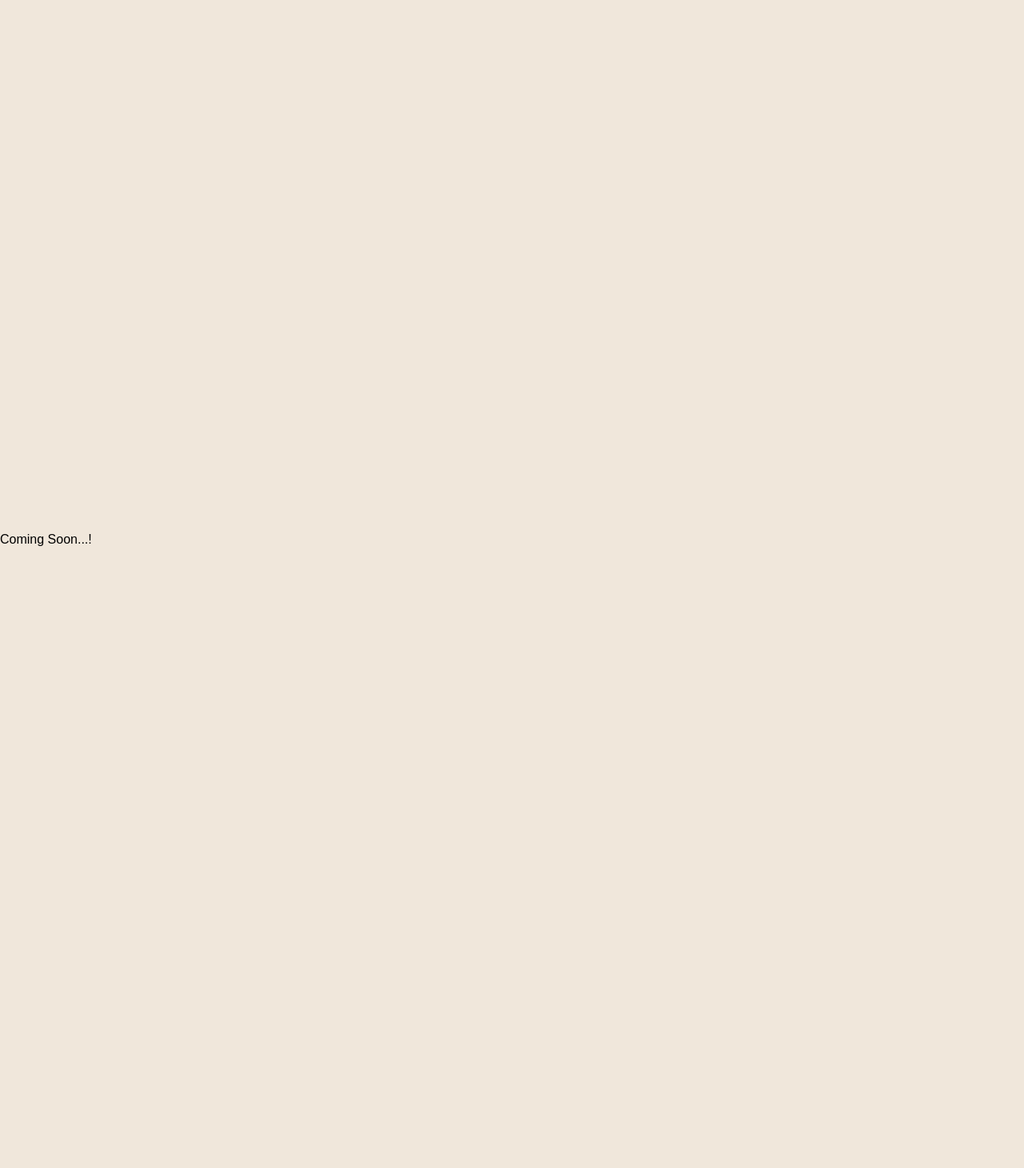
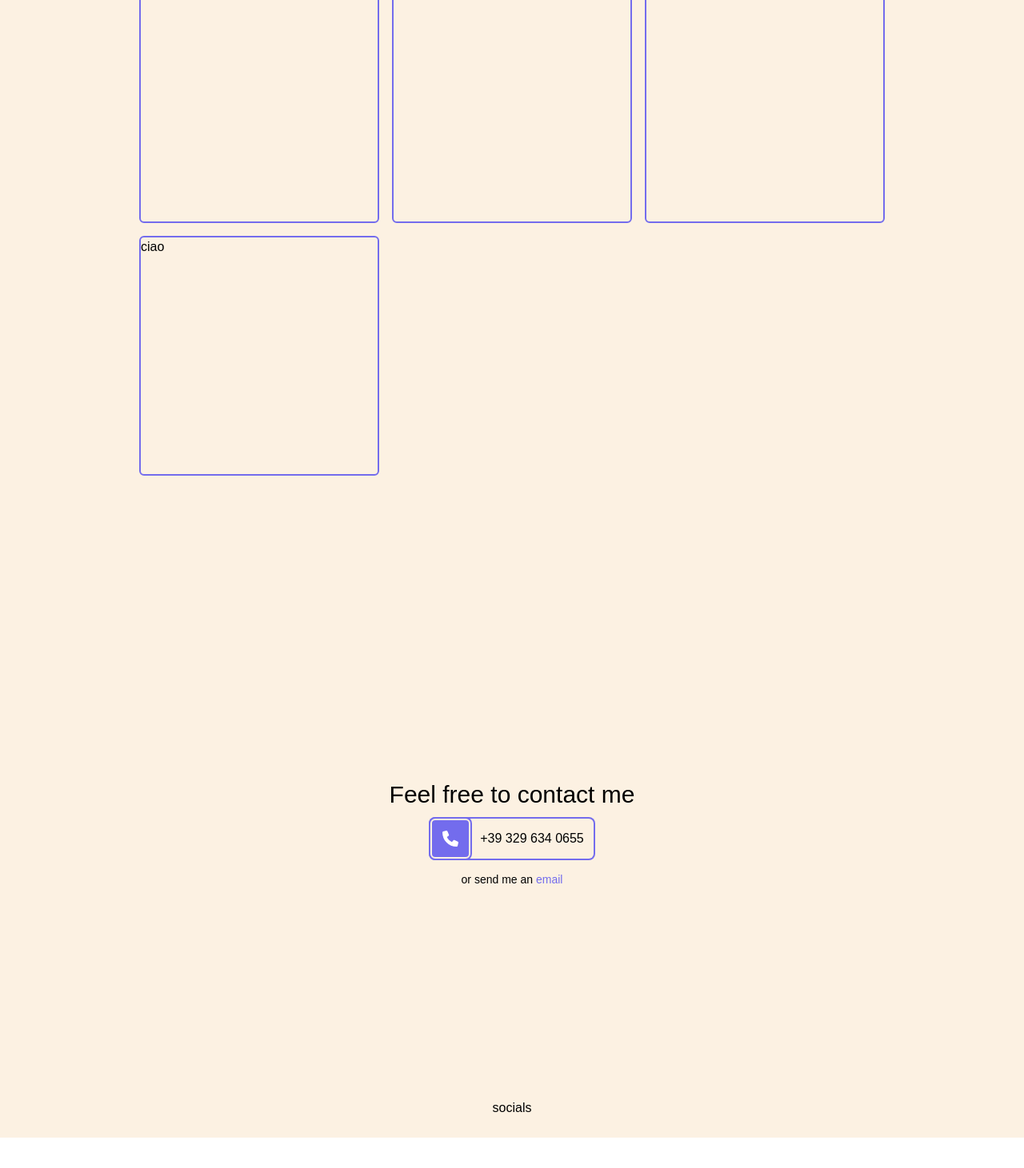
Before and after one commit to caamillo/caamillo.github.io, a React (Create React App) app: page / in a window 1280 px wide. Shown: the part 1057-2518 px from the top of the page at 80% size. After the commit the page ends 2480 px from the top, so only its background shows below. Built offline with nearby package versions, Linux system fonts and the light colour scheme; a web font is replaced by a local one.

Commit message:
working on pages

```diff
--- a/src/App.js
+++ b/src/App.js
@@ -13,6 +13,7 @@ import './css/scrollbar.css'
 // Icons
 import { ReactComponent as Download } from './icons/download.svg'
 import { ReactComponent as Plane } from './icons/plane.svg'
+import { ReactComponent as Phone } from './icons/phone.svg'
 
 // CVS
 import darkcv from './imgs/cvs/darkcv.png'
@@ -82,11 +83,33 @@ function App() {
                     </div>
                 </section>
             </section>
-            <section id='works' className='bg-bgLight dark:bg-bgDark w-screen h-screen'>
-                Coming Soon...!
+            <section id='works' className='bg-bgLight dark:bg-bgDark w-screen h-full md:h-screen'>
+                <h1 className='text-center text-3xl p-10'>Latest Works</h1>
+                <div className="wrapper flex flex-row justify-center">
+                    <div className="grid grid-cols-1 md:grid-cols-2 lg:grid-cols-3 gap-4">
+                        <div className='w-[200px] h-[200px] md:w-[300px] md:h-[300px] border-2 border-blurple rounded-md'>ciao</div>
+                        <div className='w-[200px] h-[200px] md:w-[300px] md:h-[300px] border-2 border-blurple rounded-md'>ciao</div>
+                        <div className='w-[200px] h-[200px] md:w-[300px] md:h-[300px] border-2 border-blurple rounded-md'>ciao</div>
+                        <div className='w-[200px] h-[200px] md:w-[300px] md:h-[300px] border-2 border-blurple rounded-md'>ciao</div>
+                    </div>
+                </div>
             </section>
-            <section id='contact' className='bg-bgLight dark:bg-bgDark w-screen h-screen'>
-                Coming Soon...!
+            <section id='contact' className='bg-bgLight dark:bg-bgDark w-screen h-full'>
+                <div className="contact-container flex flex-col justify-center items-center h-[calc(100vh-2.5rem)]">
+                    <h1 className='text-2xl md:text-3xl mb-3'>Feel free to contact me</h1>
+                    <div className="mobile-container flex justify-center items-center h-[50px] rounded-md shadow-[0_0_0_2px_var(--blurple)]">
+                        <div className="icon w-[50px] h-[50px] flex items-center justify-center text-bgDark bg-blurple border-2 border-bgLight dark:border-bgDark rounded-md shadow-[0_0_0_2px_var(--blurple)]">
+                            <div className="icon w-[20px]">
+                                <Phone fill='#fff' />
+                            </div>
+                        </div>
+                        <div className="contact-id px-3">+39 329 634 0655</div>
+                    </div>
+                    <div className="text text-sm mt-4">or send me an <a href="mailto:mcamillolud@gmail.com" className='text-blurple'>email</a></div>
+                </div>
+                <div className="social-container relative">
+                        <div className="social-media-icons absolute left-0 right-0 mx-auto bottom-[25px] w-[100px] text-center">socials</div>
+                    </div>
             </section>
         </div>
     );
--- a/src/tailwind/compiled.css
+++ b/src/tailwind/compiled.css
@@ -557,6 +557,14 @@ video {
   right: 0px;
 }
 
+.left-0 {
+  left: 0px;
+}
+
+.bottom-\[25px\] {
+  bottom: 25px;
+}
+
 .bottom-0 {
   bottom: 0px;
 }
@@ -590,8 +598,24 @@ video {
   margin-right: 0.5rem;
 }
 
+.mb-3 {
+  margin-bottom: 0.75rem;
+}
+
 .mr-4 {
   margin-right: 1rem;
+}
+
+.mt-5 {
+  margin-top: 1.25rem;
+}
+
+.mt-3 {
+  margin-top: 0.75rem;
+}
+
+.mt-4 {
+  margin-top: 1rem;
 }
 
 .block {
@@ -600,6 +624,10 @@ video {
 
 .flex {
   display: flex;
+}
+
+.grid {
+  display: grid;
 }
 
 .hidden {
@@ -622,6 +650,14 @@ video {
   height: calc(100vh - 60px);
 }
 
+.h-\[200px\] {
+  height: 200px;
+}
+
+.h-\[calc\(100vh-2\.5rem\)\] {
+  height: calc(100vh - 2.5rem);
+}
+
 .h-\[50px\] {
   height: 50px;
 }
@@ -642,8 +678,20 @@ video {
   width: 25px;
 }
 
+.w-\[200px\] {
+  width: 200px;
+}
+
 .w-\[50px\] {
   width: 50px;
+}
+
+.w-\[20px\] {
+  width: 20px;
+}
+
+.w-\[100px\] {
+  width: 100px;
 }
 
 .w-6 {
@@ -679,6 +727,14 @@ video {
           user-select: none;
 }
 
+.grid-cols-1 {
+  grid-template-columns: repeat(1, minmax(0, 1fr));
+}
+
+.flex-row {
+  flex-direction: row;
+}
+
 .flex-col {
   flex-direction: column;
 }
@@ -693,6 +749,10 @@ video {
 
 .justify-around {
   justify-content: space-around;
+}
+
+.gap-4 {
+  gap: 1rem;
 }
 
 .space-y-5 > :not([hidden]) ~ :not([hidden]) {
@@ -731,6 +791,10 @@ video {
   border-color: var(--bgLight);
 }
 
+.border-blurple {
+  border-color: var(--blurple);
+}
+
 .bg-bgLight {
   background-color: var(--bgLight);
 }
@@ -743,12 +807,25 @@ video {
   background-color: var(--menuLight);
 }
 
+.bg-bgDark {
+  background-color: var(--bgDark);
+}
+
 .p-2 {
   padding: 0.5rem;
 }
 
+.p-10 {
+  padding: 2.5rem;
+}
+
 .p-4 {
   padding: 1rem;
+}
+
+.px-3 {
+  padding-left: 0.75rem;
+  padding-right: 0.75rem;
 }
 
 .pt-4 {
@@ -777,6 +854,21 @@ video {
   line-height: 1.75rem;
 }
 
+.text-2xl {
+  font-size: 1.5rem;
+  line-height: 2rem;
+}
+
+.text-sm {
+  font-size: 0.875rem;
+  line-height: 1.25rem;
+}
+
+.text-xs {
+  font-size: 0.75rem;
+  line-height: 1rem;
+}
+
 .font-thin {
   font-weight: 100;
 }
@@ -797,6 +889,22 @@ video {
 .text-black {
   --tw-text-opacity: 1;
   color: rgb(0 0 0 / var(--tw-text-opacity));
+}
+
+.text-black\/100 {
+  color: rgb(0 0 0 / 1);
+}
+
+.text-black\/90 {
+  color: rgb(0 0 0 / 0.9);
+}
+
+.text-black\/50 {
+  color: rgb(0 0 0 / 0.5);
+}
+
+.text-blurple {
+  color: var(--blurple);
 }
 
 .opacity-0 {
@@ -845,7 +953,7 @@ video {
 
 :root {
   --bgDark: #121212;
-  --bgLight: #F0E7DB;
+  --bgLight: #FCF1E2;
   --blurple: #736CED;
   --menuDark: #20202380;
   --menuLight: #FFFFFF30;
@@ -948,6 +1056,22 @@ video {
     height: calc(100vh - 120px);
   }
 
+  .md\:h-screen {
+    height: 100vh;
+  }
+
+  .md\:h-\[300px\] {
+    height: 300px;
+  }
+
+  .md\:w-\[300px\] {
+    width: 300px;
+  }
+
+  .md\:grid-cols-2 {
+    grid-template-columns: repeat(2, minmax(0, 1fr));
+  }
+
   .md\:items-end {
     align-items: flex-end;
   }
@@ -956,4 +1080,15 @@ video {
     font-size: 3rem;
     line-height: 1;
   }
+
+  .md\:text-3xl {
+    font-size: 1.875rem;
+    line-height: 2.25rem;
+  }
 }
+
+@media (min-width: 976px) {
+  .lg\:grid-cols-3 {
+    grid-template-columns: repeat(3, minmax(0, 1fr));
+  }
+}
--- a/src/tailwind/tailwind.css
+++ b/src/tailwind/tailwind.css
@@ -4,7 +4,7 @@
 
 :root {
     --bgDark: #121212;
-    --bgLight: #F0E7DB;
+    --bgLight: #FCF1E2;
     --blurple: #736CED;
     --menuDark: #20202380;
     --menuLight: #FFFFFF30;
```
Also changed, not shown: src/icons/phone.svg (added), 1 other file (tests, documents, lock files or other folders).
